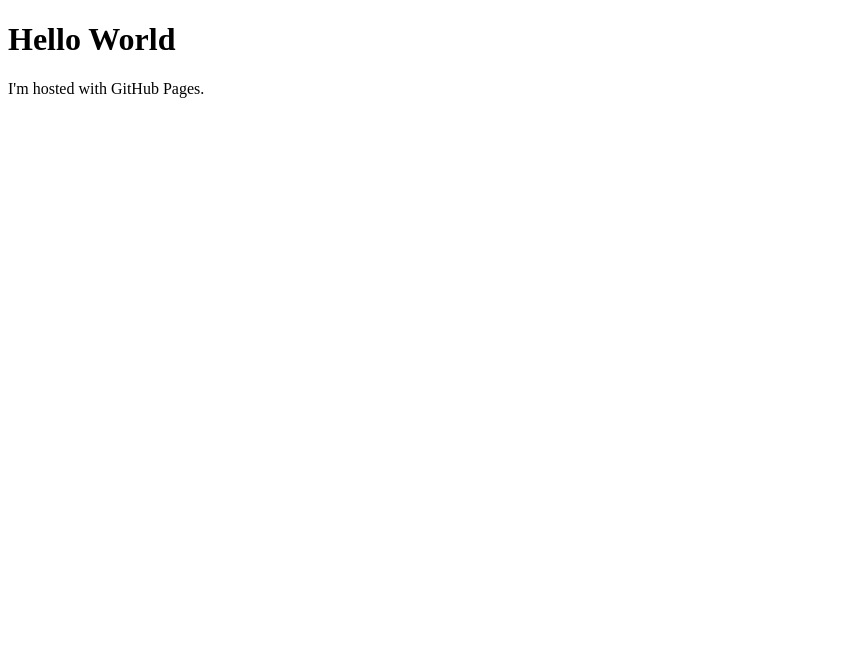
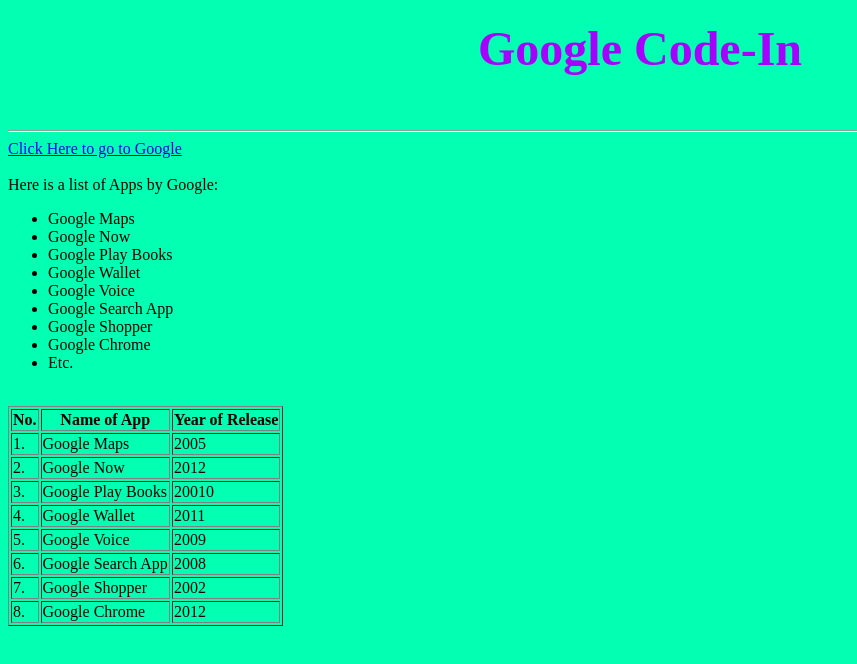
Before and after one commit to Pepperitzo/Pepperitzo.github.io, a plain HTML site: page index.html in a window 1280 px wide. Shown: the whole page, without its empty margins (0-857 px from the left). Drawn offline with Linux system fonts and the light colour scheme.

Commit message:
Update index.html

```diff
--- a/index.html
+++ b/index.html
@@ -1,7 +1,82 @@
 <!DOCTYPE html>
-<html>
-<body>
-<h1>Hello World</h1>
-<p>I'm hosted with GitHub Pages.</p>
+<html lang="en">
+<head>
+<meta charset="utf-8"/>
+<meta name="description" content="This Webpage is for a Google Code-In Competition">
+<meta name="author" content="Sameer (Pepperitzo)">
+<h1 align = "center"><font size = 18; Color = "#A700FF">Google Code-In</font></h1>
+<body vlink = "red"; alink = "green"; bgcolor = "#03FFB1">
+<link rel='icon' href='C:\D\Sameer\Google Code In\Google Favicon.ico' type='image/x-icon'/ >
+<title>Google Code In</title>
+<marquee scrollamount = 20>
+<img src = "C:\D\Sameer\Google Code In\Logo.png" width = 150 length = 150>
+</marquee>
+<hr>
+<a href = "https://www.google.co.in/">
+Click Here to go to Google
+</a>
+<br>
+<br>
+Here is a list of Apps by Google:
+<ul type = "disc">
+<li>Google Maps</li>
+<li>Google Now</li>
+<li>Google Play Books</li>
+<li>Google Wallet</li>
+<li>Google Voice</li>
+<li>Google Search App</li>
+<li>Google Shopper</li>
+<li>Google Chrome</li>
+<li>Etc.</li>
+</ul>
+<br>
+<table border = 1>
+<tr>
+<th>No.</th>
+<th>Name of App</th>
+<th>Year of Release</th>
+</tr>
+<tr>
+<td>1.</td>
+<td>Google Maps</td>
+<td>2005</td>
+</tr>
+<tr>
+<td>2.</td>
+<td>Google Now</td>
+<td>2012</td>
+</tr>
+<tr>
+<td>3.</td>
+<td>Google Play Books</td>
+<td>20010</td>
+</tr>
+<tr>
+<td>4.</td>
+<td>Google Wallet</td>
+<td>2011</td>
+</tr>
+<tr>
+<td>5.</td>
+<td>Google Voice</td>
+<td>2009</td>
+</tr>
+<tr>
+<td>6.</td>
+<td>Google Search App</td>
+<td>2008</td>
+</tr>
+<tr>
+<td>7.</td>
+<td>Google Shopper</td>
+<td>2002</td>
+</tr>
+<tr>
+<td>8.</td>
+<td>Google Chrome</td>
+<td>2012</td>
+</tr>
+</table>
 </body>
+</head>
 </html>
```
